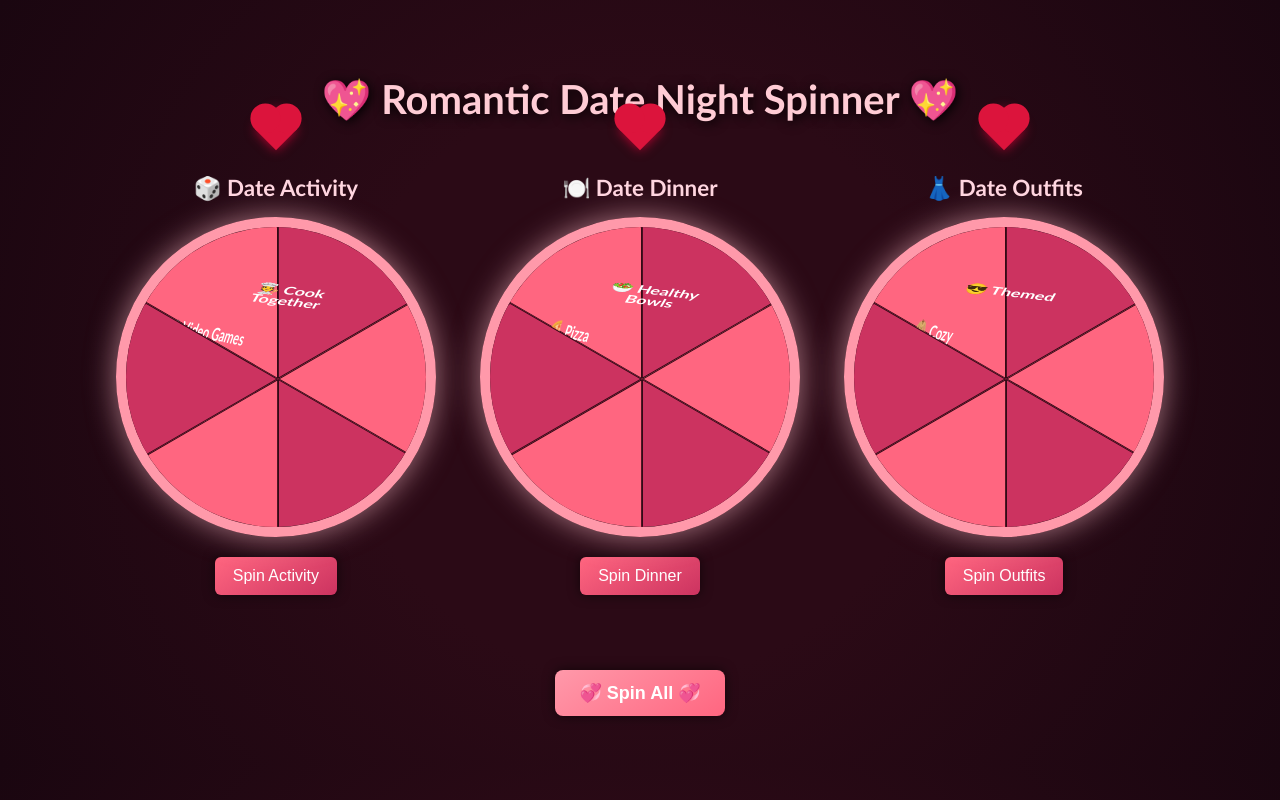
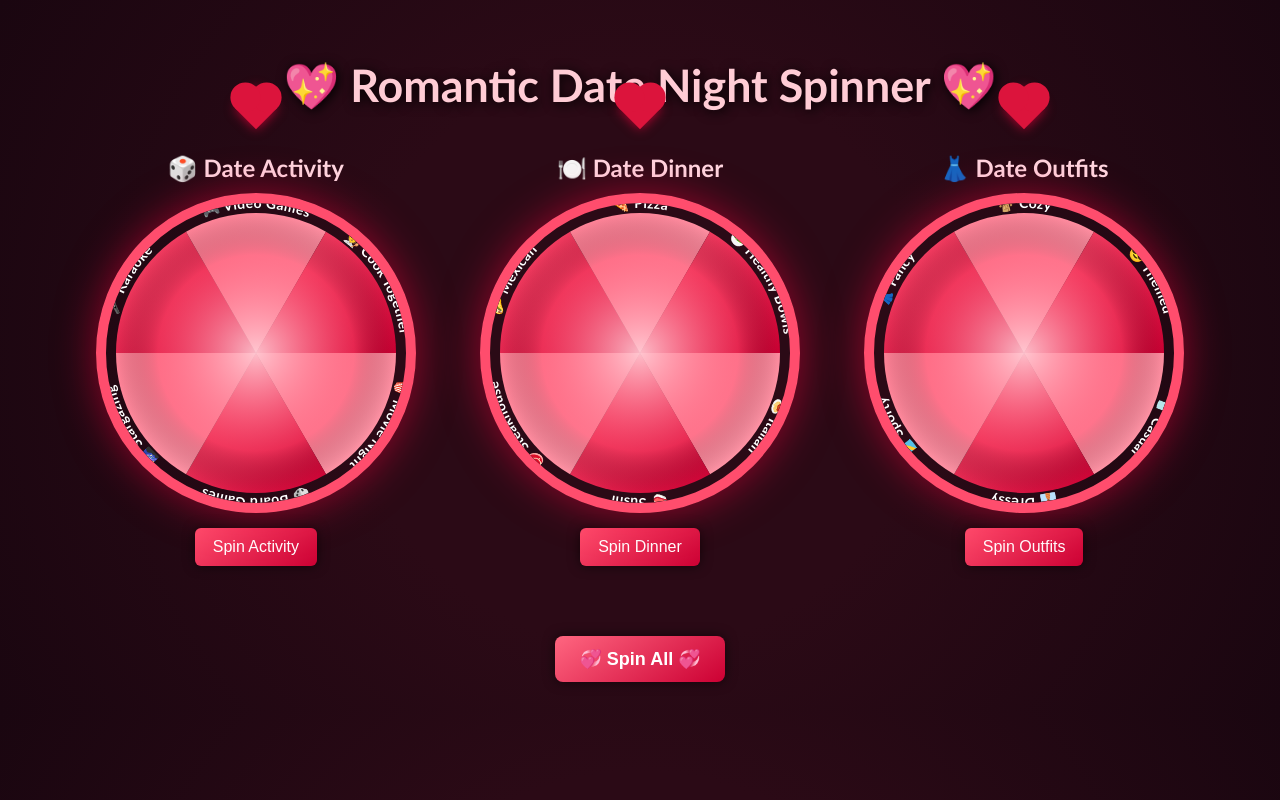
Before and after one commit to ApocB/Date-Night-Spinner, a plain HTML site: page index.html in a window 1280 px wide. Drawn offline with Linux system fonts and the light colour scheme.

Commit message:
complete revamp

```diff
--- a/index.html
+++ b/index.html
@@ -1,523 +1,216 @@
 <!DOCTYPE html>
-
 <html lang="en">
-
 <head>
-
 <meta charset="UTF-8">
-
 <title>Romantic Date Night Spinner</title>
-
 <style>
-
   body {
-
     background: radial-gradient(circle at center, #2b0a16 40%, #1a0610 100%);
-
     color: #fff0f5;
-
     font-family: 'Trebuchet MS', sans-serif;
-
     text-align: center;
-
-    padding: 40px 10px;
-
+    padding: 20px 10px; /* raised header */
   }
-
-
-
   h1 {
-
-    margin-bottom: 30px;
-
-    font-size: 2.5em;
-
+    margin-bottom: 10px;
+    font-size: 2.8em;
     color: #ffccd5;
-
     text-shadow: 2px 2px 12px #000;
-
   }
-
-
-
-  .wheel-container {
-
-    display: inline-block;
-
-    margin: 20px;
-
-    position: relative;
-
-    text-align: center;
-
+  .wheel-container { display: inline-block; margin: 30px; position: relative; }
+  .wheel-title {
+    margin-bottom: 10px;
+    font-size: 1.5em;
+    color: #ffd6e0;
+    font-weight: bold;
   }
-
-
-
-  .wheel-title {
-
-    margin-bottom: 15px;
-
-    font-size: 1.4em;
-
-    color: #ffd6e0;
-
-    font-weight: bold;
-
+  .wheel {
+    width: 300px; height: 300px; border-radius: 50%;
+    border: 10px solid #ff4d6d; position: relative; overflow: hidden;
+    transition: transform 5s cubic-bezier(0.17, 0.67, 0.83, 0.67);
+    box-shadow: 0 0 40px rgba(255, 0, 64, 0.5);
+    margin: 0 auto;
   }
-
-
-
-  .wheel {
-
-    width: 300px;
-
-    height: 300px;
-
-    border-radius: 50%;
-
-    border: 10px solid #ff99aa;
-
-    position: relative;
-
-    overflow: hidden;
-
-    transition: transform 5s cubic-bezier(0.17, 0.67, 0.83, 0.67);
-
-    box-shadow: 0 0 30px rgba(255,192,203,0.6);
-
-    margin: 0 auto;
-
+  svg { width: 100%; height: 100%; border-radius: 50%; }
+  .pointer {
+    width: 30px; height: 30px; background: crimson;
+    position: absolute; top: -60px; left: 50%;
+    transform: translateX(-50%) rotate(45deg);
+    z-index: 10; box-shadow: 0 0 12px rgba(255,0,64,0.7);
   }
-
-
-
-  .segment {
-
-    position: absolute;
-
-    width: 50%;
-
-    height: 50%;
-
-    transform-origin: 100% 100%;
-
-    border: 1px solid #330a16;
-
-    text-align: center;
-
-    line-height: 1;
-
-    font-size: 14px;
-
-    color: #fff;
-
-    font-weight: bold;
-
+  .pointer:before, .pointer:after {
+    content: ""; width: 30px; height: 30px; background: crimson; border-radius: 50%; position: absolute;
   }
-
-
-
-  .segment span {
-
-    position: absolute;
-
-    left: 115%;
-
-    top: 40%;
-
-    transform: translate(-50%, -50%) rotate(0deg);
-
-    width: 110px;
-
+  .pointer:before { top: -15px; left: 0; }
+  .pointer:after { left: -15px; top: 0; }
+  .spin-btn {
+    margin-top: 15px; padding: 10px 18px; font-size: 16px;
+    background: linear-gradient(145deg, #ff4d6d, #cc0033);
+    color: #fff; border: none; border-radius: 6px; cursor: pointer;
+    box-shadow: 0 0 12px rgba(0,0,0,0.6); transition: 0.3s;
   }
-
-
-
-  /* Heart pointer */
-
-  .pointer {
-
-    width: 30px;
-
-    height: 30px;
-
-    background: crimson;
-
-    position: absolute;
-
-    top: -60px;
-
-    left: 50%;
-
-    transform: translateX(-50%) rotate(45deg);
-
-    z-index: 10;
-
-    box-shadow: 0 0 12px rgba(255,0,64,0.7);
-
+  .spin-btn:hover { background: linear-gradient(145deg, #ff8095, #e61a4c); }
+  #spinAll {
+    margin-top: 30px; font-size: 18px; padding: 12px 24px;
+    background: linear-gradient(145deg, #ff6680, #cc0033);
+    border-radius: 8px; font-weight: bold;
   }
-
-  .pointer:before,
-
-  .pointer:after {
-
-    content: "";
-
-    width: 30px;
-
-    height: 30px;
-
-    background: crimson;
-
-    border-radius: 50%;
-
-    position: absolute;
-
-  }
-
-  .pointer:before {
-
-    top: -15px;
-
-    left: 0;
-
-  }
-
-  .pointer:after {
-
-    left: -15px;
-
-    top: 0;
-
-  }
-
-
-
-  .spin-btn {
-
-    margin-top: 20px;
-
-    padding: 10px 18px;
-
-    font-size: 16px;
-
-    background: linear-gradient(145deg, #ff6680, #cc3360);
-
-    color: #fff;
-
-    border: none;
-
-    border-radius: 6px;
-
-    cursor: pointer;
-
-    box-shadow: 0 0 12px rgba(0,0,0,0.6);
-
-    transition: 0.3s;
-
-  }
-
-
-
-  .spin-btn:hover {
-
-    background: linear-gradient(145deg, #ff7f95, #e64572);
-
-  }
-
-
-
-  #spinAll {
-
-    margin-top: 40px;
-
-    font-size: 18px;
-
-    padding: 12px 24px;
-
-    background: linear-gradient(145deg, #ff99aa, #ff6680);
-
-    border-radius: 8px;
-
-    font-weight: bold;
-
-  }
-
-
-
-  .result {
-
-    margin-top: 15px;
-
-    font-size: 18px;
-
-    font-weight: bold;
-
-    color: #ffd6e0;
-
-  }
-
+  .result { margin-top: 10px; font-size: 18px; font-weight: bold; color: #ffd6e0; }
 </style>
-
 </head>
-
 <body>
-
-
 
 <h1>💖 Romantic Date Night Spinner 💖</h1>
 
-
+<div class="wheel-container">
+  <div class="wheel-title">🎲 Date Activity</div>
+  <div class="pointer"></div>
+  <div class="wheel" id="wheel-activity"></div>
+  <button class="spin-btn" onclick="spin('activity')">Spin Activity</button>
+  <div class="result" id="result-activity"></div>
+</div>
 
 <div class="wheel-container">
-
-  <div class="wheel-title">🎲 Date Activity</div>
-
+  <div class="wheel-title">🍽️ Date Dinner</div>
   <div class="pointer"></div>
-
-  <div class="wheel" id="wheel-activity"></div>
-
-  <button class="spin-btn" onclick="spin('activity')">Spin Activity</button>
-
-  <div class="result" id="result-activity"></div>
-
+  <div class="wheel" id="wheel-dinner"></div>
+  <button class="spin-btn" onclick="spin('dinner')">Spin Dinner</button>
+  <div class="result" id="result-dinner"></div>
 </div>
 
-
-
 <div class="wheel-container">
-
-  <div class="wheel-title">🍽️ Date Dinner</div>
-
+  <div class="wheel-title">👗 Date Outfits</div>
   <div class="pointer"></div>
-
-  <div class="wheel" id="wheel-dinner"></div>
-
-  <button class="spin-btn" onclick="spin('dinner')">Spin Dinner</button>
-
-  <div class="result" id="result-dinner"></div>
-
+  <div class="wheel" id="wheel-outfits"></div>
+  <button class="spin-btn" onclick="spin('outfits')">Spin Outfits</button>
+  <div class="result" id="result-outfits"></div>
 </div>
-
-
-
-<div class="wheel-container">
-
-  <div class="wheel-title">👗 Date Outfits</div>
-
-  <div class="pointer"></div>
-
-  <div class="wheel" id="wheel-outfits"></div>
-
-  <button class="spin-btn" onclick="spin('outfits')">Spin Outfits</button>
-
-  <div class="result" id="result-outfits"></div>
-
-</div>
-
-
 
 <button id="spinAll" class="spin-btn" onclick="spinAll()">💞 Spin All 💞</button>
 
+<script>
+const wheels = {
+  activity: {
+    options: ["🍿 Movie Night","🎲 Board Games","🌌 Stargazing","🎤 Karaoke","🎮 Video Games","🧑‍🍳 Cook Together"],
+    riggedOptions: ["🍿 Movie Night"], riggedMode: true, rotation: 0
+  },
+  dinner: {
+    options: ["🍝 Italian","🍣 Sushi","🥩 Steakhouse","🌮 Mexican","🍕 Pizza","🥗 Healthy Bowls"],
+    riggedOptions: ["🍣 Sushi"], riggedMode: true, rotation: 0
+  },
+  outfits: {
+    options: ["👕 Casual","👔 Dressy","🎽 Sporty","👗 Fancy","🧥 Cozy","😎 Themed"],
+    riggedOptions: ["👗 Fancy"], riggedMode: true, rotation: 0
+  }
+};
 
+// Build wheels with curved text + red/pink gradients + glowing center
+Object.keys(wheels).forEach(key => {
+  const wheelElem = document.getElementById("wheel-" + key);
+  const opts = wheels[key].options;
+  const slice = 360 / opts.length;
+  const radius = 140;
+  const svgNS = "http://www.w3.org/2000/svg";
+  const svg = document.createElementNS(svgNS, "svg");
+  const defs = document.createElementNS(svgNS, "defs");
+  svg.appendChild(defs);
 
-<script>
+  // soft glow in center
+  const glow = document.createElementNS(svgNS, "radialGradient");
+  glow.setAttribute("id", `${key}-glow`);
+  glow.innerHTML = `
+    <stop offset="0%" stop-color="#ffccd5" stop-opacity="0.9"/>
+    <stop offset="70%" stop-color="#ff4d6d" stop-opacity="0.4"/>
+    <stop offset="100%" stop-color="transparent" stop-opacity="0"/>
+  `;
+  defs.appendChild(glow);
 
-// Wheels setup
+  opts.forEach((opt, i) => {
+    const gradId = `${key}-grad-${i}`;
+    const grad = document.createElementNS(svgNS, "linearGradient");
+    grad.setAttribute("id", gradId);
+    grad.setAttribute("x1", "0%"); grad.setAttribute("y1", "0%");
+    grad.setAttribute("x2", "100%"); grad.setAttribute("y2", "100%");
+    grad.innerHTML = `
+      <stop offset="0%" stop-color="${i % 2 ? '#ff4d6d' : '#ff8095'}" />
+      <stop offset="100%" stop-color="${i % 2 ? '#cc0033' : '#ff99aa'}" />
+    `;
+    defs.appendChild(grad);
 
-const wheels = {
+    const startAngle = i * slice;
+    const endAngle = startAngle + slice;
+    const largeArc = slice > 180 ? 1 : 0;
+    const x1 = 150 + radius * Math.cos(Math.PI * startAngle / 180);
+    const y1 = 150 + radius * Math.sin(Math.PI * startAngle / 180);
+    const x2 = 150 + radius * Math.cos(Math.PI * endAngle / 180);
+    const y2 = 150 + radius * Math.sin(Math.PI * endAngle / 180);
 
-  activity: {
+    const path = document.createElementNS(svgNS, "path");
+    path.setAttribute("d", `M150,150 L${x1},${y1} A${radius},${radius} 0 ${largeArc} 1 ${x2},${y2} Z`);
+    path.setAttribute("fill", `url(#${gradId})`);
+    svg.appendChild(path);
 
-    options: [
+    const arcPath = document.createElementNS(svgNS, "path");
+    const arcId = `${key}-arc-${i}`;
+    arcPath.setAttribute("id", arcId);
+    arcPath.setAttribute("d", `M${x1},${y1} A${radius},${radius} 0 ${largeArc} 1 ${x2},${y2}`);
+    arcPath.setAttribute("fill", "none");
+    svg.appendChild(arcPath);
 
-      "🍿 Movie Night",
+    const text = document.createElementNS(svgNS, "text");
+    text.setAttribute("dy", "-5");
+    text.setAttribute("fill", "white");
+    text.setAttribute("font-size", "14");
+    text.setAttribute("font-weight", "bold");
+    const textPath = document.createElementNS(svgNS, "textPath");
+    textPath.setAttribute("href", `#${arcId}`);
+    textPath.setAttribute("startOffset", "50%");
+    textPath.setAttribute("text-anchor", "middle");
+    textPath.textContent = opt;
+    text.appendChild(textPath);
+    svg.appendChild(text);
+  });
 
-      "🎲 Board Games",
+  // glowing circle overlay
+  const glowCircle = document.createElementNS(svgNS, "circle");
+  glowCircle.setAttribute("cx", "150");
+  glowCircle.setAttribute("cy", "150");
+  glowCircle.setAttribute("r", "140");
+  glowCircle.setAttribute("fill", `url(#${key}-glow)`);
+  svg.appendChild(glowCircle);
 
-      "🌌 Stargazing",
+  wheelElem.appendChild(svg);
 
-      "🎤 Karaoke",
+  // hidden toggle
+  wheelElem.ondblclick = () => {
+    wheels[key].riggedMode = !wheels[key].riggedMode;
+    console.log(`${key} wheel rigged = ${wheels[key].riggedMode}`);
+  };
+});
 
-      "🎮 Video Games",
+function spin(type) {
+  const wheelObj = wheels[type];
+  const wheelElem = document.getElementById("wheel-" + type);
+  const resultElem = document.getElementById("result-" + type);
 
-      "🧑‍🍳 Cook Together"
-
-    ],
-
-    riggedOptions: ["🍿 Movie Night"],
-
-    riggedMode: true
-
-  },
-
-  dinner: {
-
-    options: [
-
-      "🍝 Italian",
-
-      "🍣 Sushi",
-
-      "🥩 Steakhouse",
-
-      "🌮 Mexican",
-
-      "🍕 Pizza",
-
-      "🥗 Healthy Bowls"
-
-    ],
-
-    riggedOptions: ["🍣 Sushi"],
-
-    riggedMode: true
-
-  },
-
-  outfits: {
-
-    options: [
-
-      "👕 Casual",
-
-      "👔 Dressy",
-
-      "🎽 Sporty",
-
-      "👗 Fancy",
-
-      "🧥 Cozy",
-
-      "😎 Themed"
-
-    ],
-
-    riggedOptions: ["👗 Fancy"],
-
-    riggedMode: true
-
+  let result;
+  if (wheelObj.riggedMode) {
+    result = wheelObj.riggedOptions[Math.floor(Math.random() * wheelObj.riggedOptions.length)];
+  } else {
+    result = wheelObj.options[Math.floor(Math.random() * wheelObj.options.length)];
   }
 
-};
-
-
-
-// Build wheel segments
-
-Object.keys(wheels).forEach(key => {
-
-  const wheelElem = document.getElementById("wheel-" + key);
-
-  const opts = wheels[key].options;
-
-  opts.forEach((opt, i) => {
-
-    const seg = document.createElement("div");
-
-    seg.className = "segment";
-
-    seg.style.background = i % 2 ? "#cc3360" : "#ff6680";
-
-    seg.style.transform = `rotate(${(360 / opts.length) * i}deg) skewY(${90 - (360 / opts.length)}deg)`;
-
-    const span = document.createElement("span");
-
-    span.textContent = opt;
-
-    span.style.transform = `rotate(${-(360 / opts.length) * i}deg)`;
-
-    seg.appendChild(span);
-
-    wheelElem.appendChild(seg);
-
-  });
-
-
-
-  // Secret double-click toggle
-
-  wheelElem.ondblclick = () => {
-
-    wheels[key].riggedMode = !wheels[key].riggedMode;
-
-    console.log(`${key.toUpperCase()} wheel: ` +
-
-      (wheels[key].riggedMode ? "💘 Rigged Mode ON" : "🎲 Fair Mode ON"));
-
-  };
-
-});
-
-
-
-// Spin function
-
-function spin(type) {
-
-  const wheelObj = wheels[type];
-
-  const wheelElem = document.getElementById("wheel-" + type);
-
-  const resultElem = document.getElementById("result-" + type);
-
-
-
-  let result;
-
-  if (wheelObj.riggedMode) {
-
-    result = wheelObj.riggedOptions[Math.floor(Math.random() * wheelObj.riggedOptions.length)];
-
-  } else {
-
-    result = wheelObj.options[Math.floor(Math.random() * wheelObj.options.length)];
-
-  }
-
-
-
   const index = wheelObj.options.indexOf(result);
-
   const slice = 360 / wheelObj.options.length;
 
-  const randomOffset = Math.random() * slice;
+  wheelObj.rotation += 1800 + (index * slice) + (slice / 2);
+  wheelElem.style.transform = `rotate(${wheelObj.rotation}deg)`;
 
-  const targetAngle = 360 * 5 + (index * slice) + (slice / 2) - randomOffset;
-
-
-
-  wheelElem.style.transform = `rotate(${targetAngle}deg)`;
-
-
-
-  setTimeout(() => {
-
-    resultElem.textContent = result;
-
-  }, 5200);
-
+  setTimeout(() => { resultElem.textContent = result; }, 5200);
 }
 
-
-
-// Spin all wheels
-
-function spinAll() {
-
-  spin("activity");
-
-  spin("dinner");
-
-  spin("outfits");
-
-}
-
+function spinAll() { spin("activity"); spin("dinner"); spin("outfits"); }
 </script>
 
-
-
 </body>
-
 </html>
```
